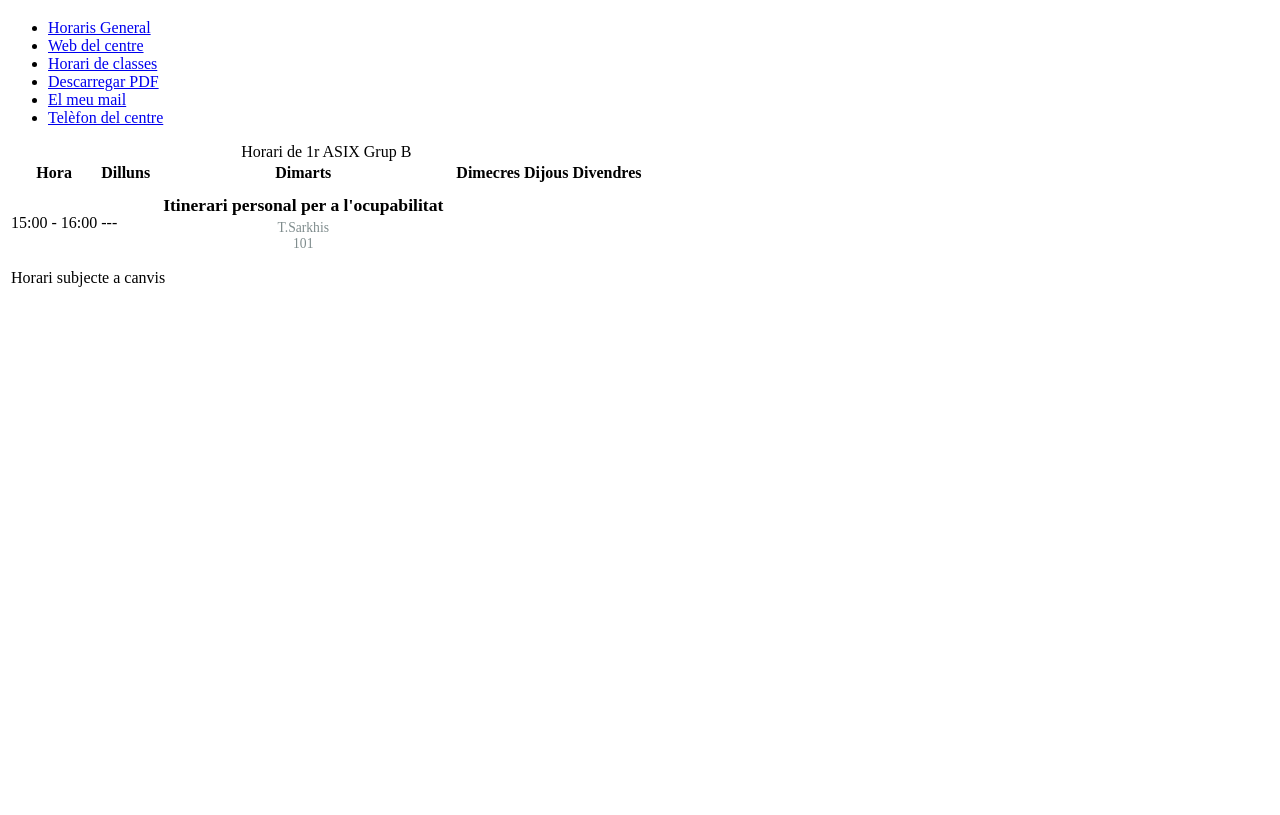
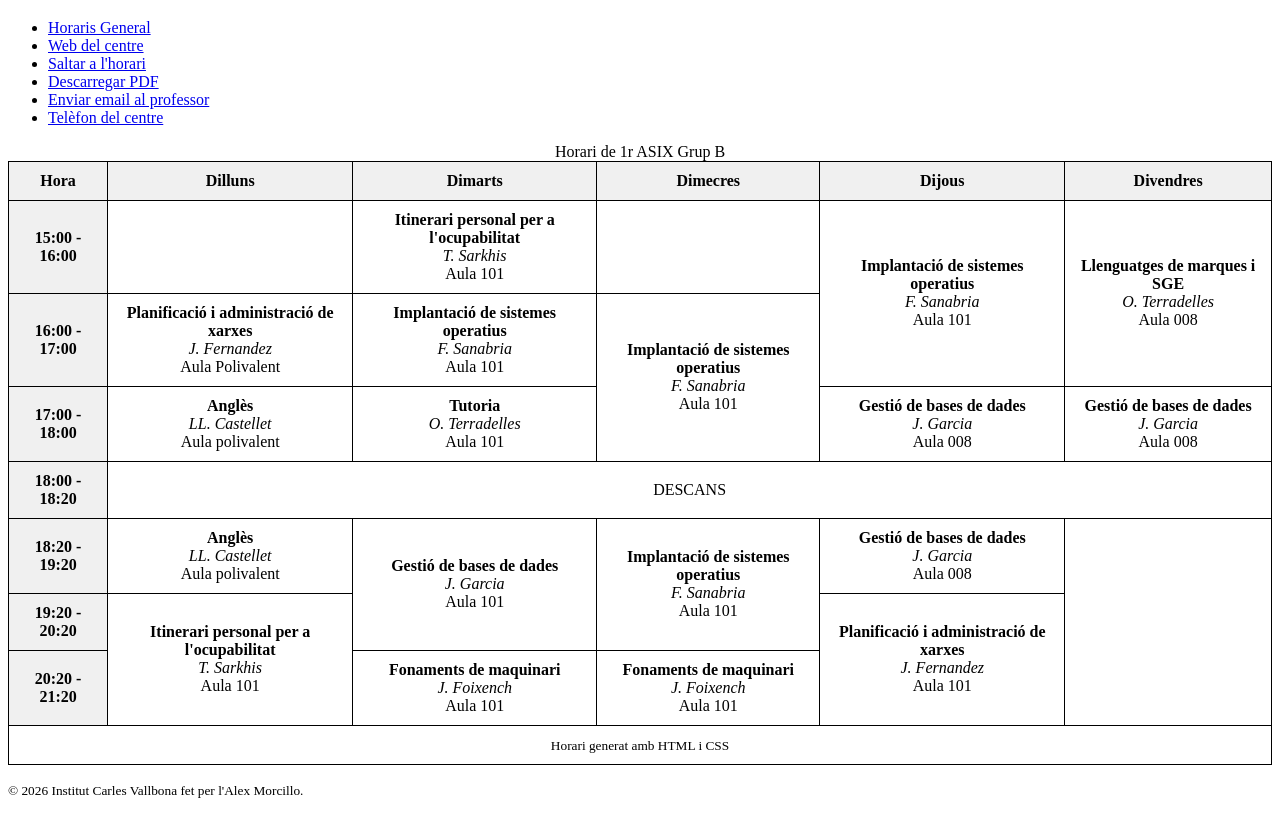
Before and after one commit to Dok-coding/ASIX, a plain HTML site: page 0373_llenguatge_marques/Activitat_2/2-1/2-1_Horari_Classes.html in a window 1280 px wide. Shown: the part 61-876 px from the top of the page. Before the commit the page ends 800 px from the top, so only its background shows below. Drawn offline with Linux system fonts and the light colour scheme.

Commit message:
Finished Activitat 2.1

```diff
--- a/0373_llenguatge_marques/Activitat_2/2-1/2-1_Horari_Classes.html
+++ b/0373_llenguatge_marques/Activitat_2/2-1/2-1_Horari_Classes.html
@@ -1,32 +1,4 @@
-<!--Acabar ben fet a casa!!-->
-
 <!DOCTYPE html>
-<style>
-td.clase {
-    padding: 10px;
-    text-align: center;
-}
-
-.asignatura, .profe, .aula {
-    display: block;
-}
-
-.asignatura {
-    font-size: 1.1em;
-    font-weight: bold;
-    margin-bottom: 4px; /* Espacio con el texto de abajo */
-    color: #000000;
-}
-
-.profe {
-    font-size: 0.85em;
-    color: #7f8c8d;
-}
-.aula {
-    font-size: 0.85em;
-    color: #7f8c8d;
-}
-</style>
 <html lang="ca">
 <head>
     <meta charset="UTF-8" />
@@ -34,23 +6,29 @@ td.clase {
     <title>El meu horari de classes</title>
     <meta name="description" content="El meu horari de classes" />
     <link rel="icon" href="./img/favicon.ico" />
+    <style>
+        table, th, td { border: 1px solid black; border-collapse: collapse; }
+        th, td { padding: 10px; text-align: center; }
+        th { background-color: #f0f0f0; }
+    </style>
 </head>
 <body>
     <header>
         <h1>El meu horari de classes</h1>
         <nav>
             <ul>
-                    <li><a href="./horaris-general.html">Horaris General</a></li>
+                <li><a href="horaris-general.html">Horaris General</a></li>
                 <li><a href="https://agora.xtec.cat/ies-carles-vallbona/">Web del centre</a></li>
-                    <li><a href="#horari">Horari de classes</a></li>
+                <li><a href="#horari">Saltar a l'horari</a></li>
                 <li><a href="./assets/ED1ASIX_FI_2627_R1_0373.pdf" download="Fitxa.pdf">Descarregar PDF</a></li>
-                    <li><a href="mailto:alexmorcillo@outlook.com">El meu mail</a></li>
+                <li><a href="mailto:xavi.garcia@icv.cat">Enviar email al professor</a></li>
                 <li><a href="tel:+34938700000">Telèfon del centre</a></li>
             </ul>
         </nav>
     </header>
+
     <main>
-            <table>
+        <table id="horari">
             <caption>Horari de 1r ASIX Grup B</caption>
             <thead>
                 <tr>
@@ -63,33 +41,141 @@ td.clase {
                 </tr>
             </thead>
             <tbody>
+                <!-- PRIMERA HORA -->
                 <tr>
-                        <td>15:00 - 16:00</td>
-                        <td>---</td>
-                        <td class="clase">
-                            <span class="asignatura">Itinerari personal per a l'ocupabilitat</span>
-                            <span class="profe">T.Sarkhis</span>
-                            <span class="aula">101</span>
+                    <th>15:00 - 16:00</th>
+                    <td></td>
+                    <td>
+                        <strong>Itinerari personal per a l'ocupabilitat</strong><br>
+                        <em>T. Sarkhis</em><br>
+                        Aula 101
                     </td>
                     <td></td>
-                        <td></td>
-                        <td></td>
+                    <!-- Ús de rowspan per l'assignatura de 2 hores -->
+                    <td rowspan="2">
+                        <strong>Implantació de sistemes operatius</strong><br>
+                        <em>F. Sanabria</em><br>
+                        Aula 101
+                    </td>
+                    <td rowspan="2">
+                        <strong>Llenguatges de marques i SGE</strong><br>
+                        <em>O. Terradelles</em><br>
+                        Aula 008
+                    </td>
                 </tr>
+                <!-- SEGONA HORA -->
                 <tr>
-                        <td></td>
-                        <td></td>
-                        <td></td>
-                        <td></td>
-                        <td></td>
-                        <td></td>
+                    <th>16:00 - 17:00</th>
+                    <td>
+                        <strong>Planificació i administració de xarxes</strong><br>
+                        <em>J. Fernandez</em><br>
+                        Aula Polivalent
+                    </td>
+                    <td>
+                        <strong>Implantació de sistemes operatius</strong><br>
+                        <em>F. Sanabria</em><br>
+                        Aula 101
+                    </td>
+                    <td rowspan="2">
+                        <strong>Implantació de sistemes operatius</strong><br>
+                        <em>F. Sanabria</em><br>
+                        Aula 101
+                    </td>
+                </tr>
+                <!-- TERCERA HORA -->
+                <tr>
+                    <th>17:00 - 18:00</th>
+                    <td>
+                        <strong>Anglès</strong><br>
+                        <em>LL. Castellet</em><br>
+                        Aula polivalent
+                    </td>
+                    <td>
+                        <strong>Tutoria</strong><br>
+                        <em>O. Terradelles</em><br>
+                        Aula 101
+                    </td>
+                    <td>
+                        <strong>Gestió de bases de dades</strong><br>
+                        <em>J. Garcia</em><br>
+                        Aula 008
+                    </td>
+                    <td>
+                        <strong>Gestió de bases de dades</strong><br>
+                        <em>J. Garcia</em><br>
+                        Aula 008
+                    </td>
+                </tr>
+                <!-- DESCANS -->
+                <tr>
+                    <th>18:00 - 18:20</th>
+                    <td colspan="5">DESCANS</td>
+                </tr>
+                <!-- QUARTA HORA -->
+                <tr>
+                    <th>18:20 - 19:20</th>
+                    <td>
+                        <strong>Anglès</strong><br>
+                        <em>LL. Castellet</em><br>
+                        Aula polivalent
+                    </td>
+                    <td rowspan="2">
+                        <strong>Gestió de bases de dades</strong><br>
+                        <em>J. Garcia</em><br>
+                        Aula 101
+                    </td>
+                    <td rowspan="2">
+                        <strong>Implantació de sistemes operatius</strong><br>
+                        <em>F. Sanabria</em><br>
+                        Aula 101
+                    </td>
+                    <td>
+                        <strong>Gestió de bases de dades</strong><br>
+                        <em>J. Garcia</em><br>
+                        Aula 008
+                    </td>
+                    <td rowspan="3">
+                    </td>
+                </tr>
+                <!-- CINQUENA HORA -->
+                <tr>
+                    <th>19:20 - 20:20</th>
+                    <td rowspan="2">
+                        <strong>Itinerari personal per a l'ocupabilitat</strong><br>
+                        <em>T. Sarkhis</em><br>
+                        Aula 101
+                    </td>
+                    <td rowspan="2">
+                        <strong>Planificació i administració de xarxes</strong><br>
+                        <em>J. Fernandez</em><br>
+                        Aula 101
+                    </td>
+                </tr>
+                <!-- SISENA HORA -->
+                <tr>
+                    <th>20:20 - 21:20</th>
+                    <td>
+                        <strong>Fonaments de maquinari</strong><br>
+                        <em>J. Foixench</em><br>
+                        Aula 101
+                    </td>
+                    <td>
+                        <strong>Fonaments de maquinari</strong><br>
+                        <em>J. Foixench</em><br>
+                        Aula 101
+                    </td>
                 </tr>
             </tbody>
             <tfoot>
                 <tr>
-                        <td colspan="6">Horari subjecte a canvis</td>
+                    <td colspan="6"><small>Horari generat amb HTML i CSS</small></td>
                 </tr>
             </tfoot>
         </table>
     </main>
+<!-- Peu de pàgina -->
+    <footer>
+        <p><small>&copy; 2026 Institut Carles Vallbona fet per l'Alex Morcillo.</small></p>
+    </footer>
 </body>
 </html>
```
Lines whose indentation alone changed are shown as unchanged.
